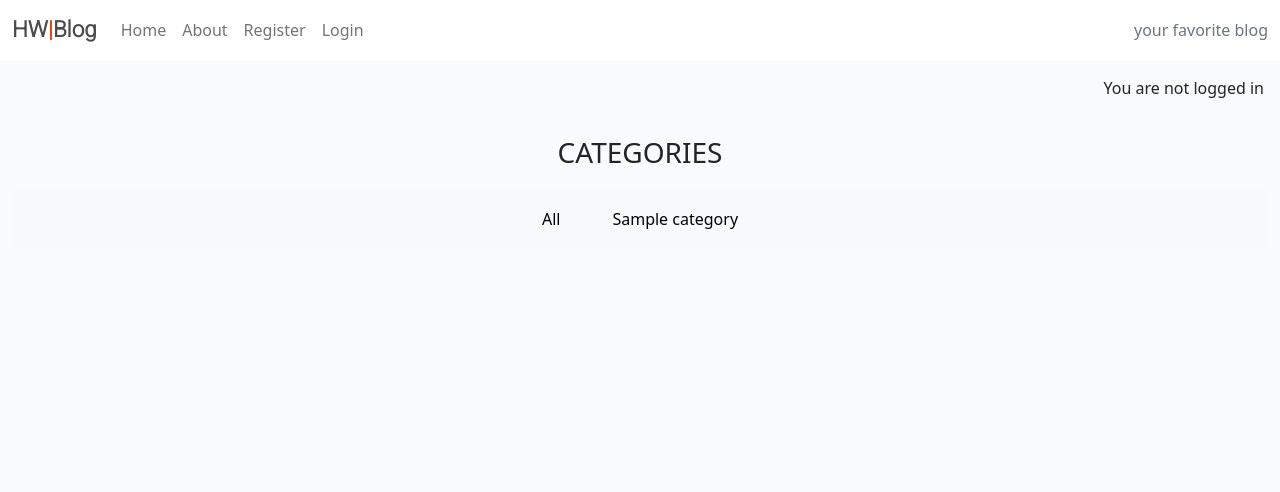
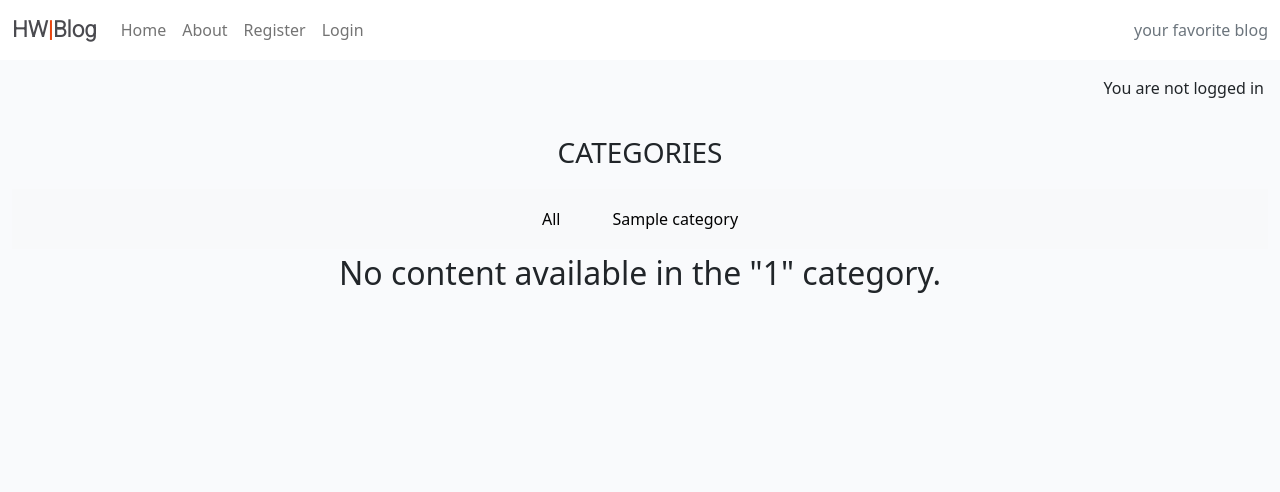
Before and after one commit to GKopanidis/ci-pp4-hwblog, a Django app: page /category/1/ in a window 1280 px wide. Shown: the top 492 px of the page. Run offline with Django 4.2, Linux system fonts and the light colour scheme; tables that the repository leaves empty hold one stand-in row (values such as "Sample post").

Commit message:
Refactor blog index template and views
This commit refactors the blog index template and views. It adds a check for empty post list and displays a message accordingly. It also includes the category name in the context for the post list by category view. Additionally, it updates the CSS to style the "no content" message.

```diff
--- a/blog/templates/blog/index.html
+++ b/blog/templates/blog/index.html
@@ -29,6 +29,11 @@
         <!-- Blog Entries Column -->
         <div class="col-lg-12">
             <div class="row">
+                {% if post_list|length == 0 %}
+                    <div class="no-content">
+                        <p>No content available in the "{{ category_name }}" category.</p>
+                    </div>
+                {% else %}
                     {% for post in post_list %}
                     <div class="col-lg-4 col-md-6 col-sm-12 mb-4">
                         <div class="card h-100">
@@ -59,6 +64,7 @@
                         </div>
                     </div>
                     {% endfor %}
+                {% endif %}
             </div>
         </div>
     </div>
--- a/blog/views.py
+++ b/blog/views.py
@@ -172,9 +172,11 @@ def unlike_post(request, post_id):
 
 def post_list_by_category(request, category):
     posts = Post.objects.filter(categories__name=category)
+    categories = Category.objects.all()
     context = {
         'post_list': posts,
-        'categories': Category.objects.all(),
+        'categories': categories,
+        'category_name': category,
     }
     return render(request, 'blog/index.html', context)
 
--- a/static/css/style.css
+++ b/static/css/style.css
@@ -45,6 +45,10 @@ body {
     text-decoration: underline;
 }
 
+.no-content {
+    text-align: center;
+    font-size: 2rem;
+}
 
 .main-bg {
     background-color: #F9FAFC;
```
Lines whose indentation alone changed are shown as unchanged.
